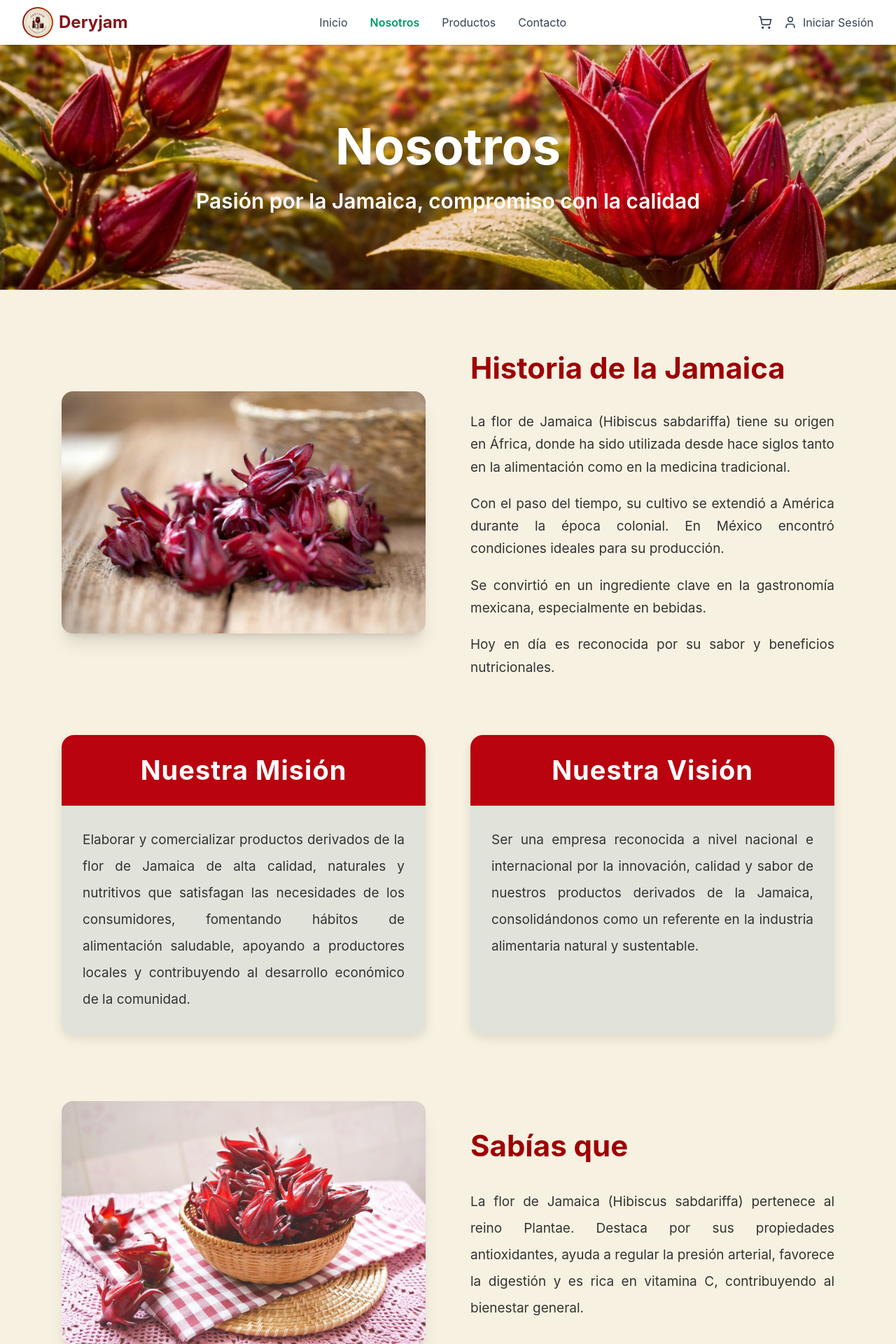
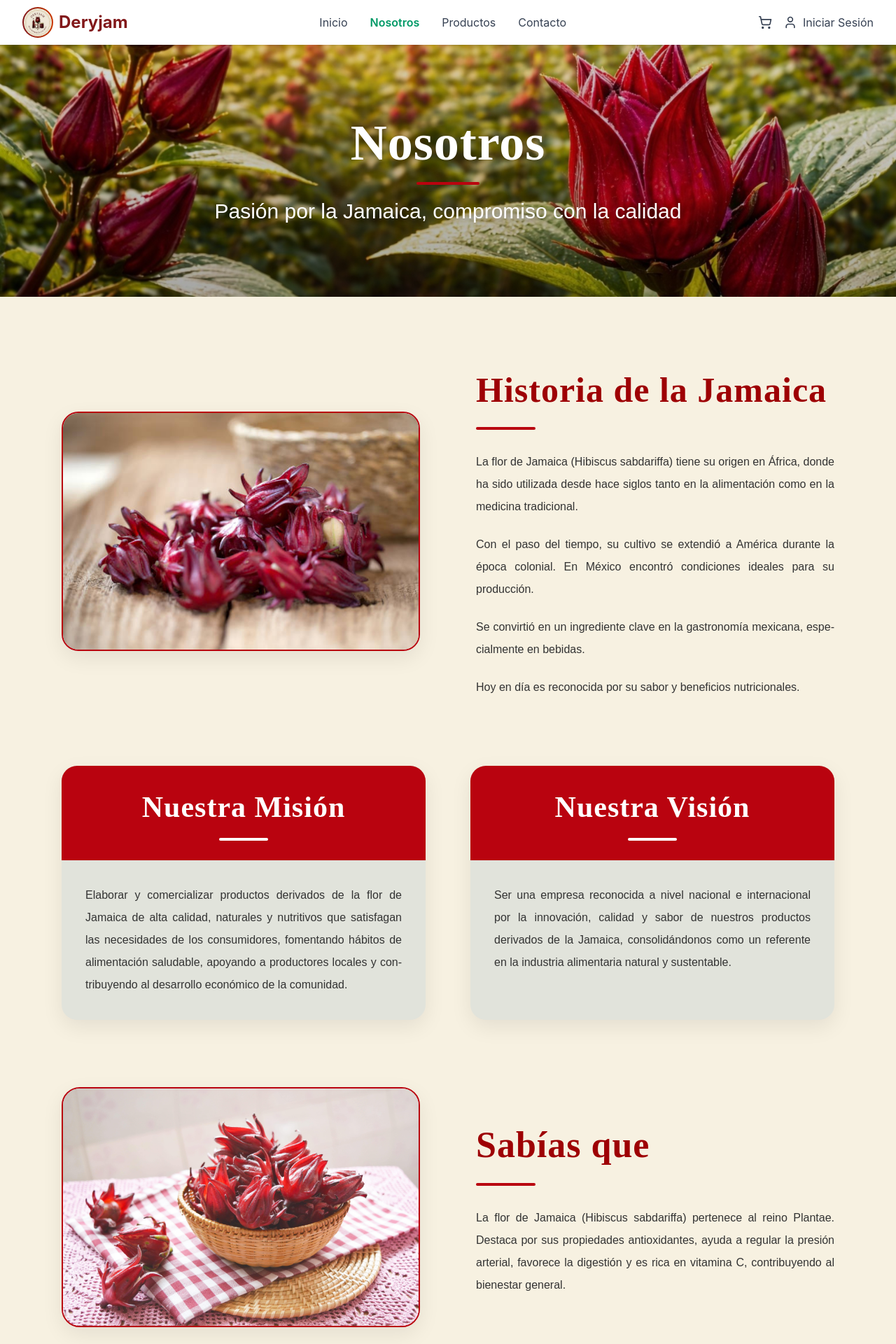
Before and after one commit to Artoria1843/Derij, a React (Vite) app in the folder DeryJam-main/: page /nosotros in a window 1280 px wide. Shown: the top 1920 px of the page at 70% size. Built offline with nearby package versions, Linux system fonts and the light colour scheme.

Commit message:
Cambios letra e imagen

```diff
--- a/DeryJam-main/src/app/pages/About.tsx
+++ b/DeryJam-main/src/app/pages/About.tsx
@@ -1,18 +1,16 @@
-import { Target, Sparkles, Leaf } from "lucide-react";
+import { Leaf } from "lucide-react";
 import { ImageWithFallback } from "../components/figma/ImageWithFallback";
 
 export function About() {
 
   const values = [
     {
-      icon: Target,
       title: "Nuestra Misión",
       description:
         "Elaborar y comercializar productos derivados de la flor de Jamaica de alta calidad, naturales y nutritivos que satisfagan las necesidades de los consumidores, fomentando hábitos de alimentación saludable, apoyando a productores locales y contribuyendo al desarrollo económico de la comunidad.",
     },
 
     {
-      icon: Sparkles,
       title: "Nuestra Visión",
       description:
         "Ser una empresa reconocida a nivel nacional e internacional por la innovación, calidad y sabor de nuestros productos derivados de la Jamaica, consolidándonos como un referente en la industria alimentaria natural y sustentable.",
@@ -28,11 +26,16 @@ export function About() {
 
   return (
 
-    /* fondo de toda la pagina */
-    <div style={{ backgroundColor: "#F7F1E1", paddingBottom: "80px" }}>
+    <div
+      style={{
+        backgroundColor: "#F7F1E1",
+        paddingBottom: "80px",
+        fontFamily: "Poppins, sans-serif",
+      }}
+    >
 
-      {/* aqui va la imagen principal */}
-      <div className="relative w-full h-[250px] md:h-[350px] overflow-hidden mb-16">
+      {/* PORTADA */}
+      <div className="relative w-full h-[260px] md:h-[360px] overflow-hidden mb-24">
 
         <img
           src="/src/assets/JAMAICA.jpeg"
@@ -40,35 +43,68 @@ export function About() {
           className="w-full h-full object-cover"
         />
 
-        {/* color encima de la imagen */}
+        {/* capa oscura */}
         <div
           className="absolute inset-0"
-          style={{ backgroundColor: "rgba(158, 0, 5, 0.14)" }}
+          style={{
+            background:
+              "linear-gradient(to bottom, rgba(0,0,0,0.15), rgba(0,0,0,0.35))",
+          }}
         ></div>
 
         {/* texto principal */}
-        <div className="absolute inset-0 flex flex-col items-center justify-center text-white text-center px-4">
+        <div className="absolute inset-0 flex flex-col items-center justify-center text-center px-4 text-white">
 
-          {/* para que se vea mas grande el titulo */}
-          <h1 className="text-5xl md:text-7xl font-bold mb-6 drop-shadow-lg">
+          <h1
+            className="text-5xl md:text-7xl mb-5"
+            style={{
+              fontFamily: "Playfair Display, serif",
+              fontWeight: "700",
+              letterSpacing: "1px",
+              textShadow: "0 4px 18px rgba(0,0,0,0.35)",
+            }}
+          >
             Nosotros
           </h1>
 
-          <p className="text-xl md:text-3xl font-semibold">
+          {/* linea decorativa */}
+          <div
+            style={{
+              width: "90px",
+              height: "4px",
+              backgroundColor: "#B9030F",
+              borderRadius: "20px",
+              marginBottom: "20px",
+            }}
+          ></div>
+
+          <p
+            className="text-lg md:text-3xl"
+            style={{
+              fontWeight: "500",
+              textShadow: "0 2px 10px rgba(0,0,0,0.3)",
+            }}
+          >
             Pasión por la Jamaica, compromiso con la calidad
           </p>
 
         </div>
       </div>
 
-      {/* parte de la historia */}
-      <div className="max-w-6xl mx-auto my-20 px-6">
+      {/* HISTORIA */}
+      <div className="max-w-6xl mx-auto my-24 px-6">
 
-        {/* espacio entre las secciones */}
-        <div className="grid md:grid-cols-2 gap-16 items-center">
+        <div className="grid md:grid-cols-2 gap-20 items-center">
 
-          {/* imagen de historia */}
-          <div className="rounded-2xl overflow-hidden shadow-xl transition-all duration-500 hover:scale-105">
+          {/* imagen */}
+          <div
+            className="overflow-hidden transition-all duration-500 hover:scale-105 hover:-translate-y-2"
+            style={{
+              borderRadius: "24px",
+              border: "2px solid #B9030F",
+              boxShadow: "0 10px 30px rgba(0,0,0,0.08)",
+            }}
+          >
 
             <ImageWithFallback
               src="/src/assets/BANNER.jpg"
@@ -78,26 +114,40 @@ export function About() {
 
           </div>
 
-          {/* texto de historia */}
+          {/* texto */}
           <div>
 
             <h2
               style={{
                 color: "#9E0004",
-                fontWeight: "bold",
-                fontSize: "42px",
-                marginBottom: "30px",
+                fontFamily: "Playfair Display, serif",
+                fontWeight: "700",
+                fontSize: "50px",
+                marginBottom: "15px",
+                letterSpacing: "1px",
               }}
             >
               Historia de la Jamaica
             </h2>
 
+            {/* linea roja */}
+            <div
+              style={{
+                width: "85px",
+                height: "4px",
+                backgroundColor: "#B9030F",
+                borderRadius: "20px",
+                marginBottom: "30px",
+              }}
+            ></div>
+
             <p
               style={{
-                marginBottom: "20px",
-                lineHeight: "1.7",
+                marginBottom: "22px",
+                lineHeight: "2",
                 textAlign: "justify",
-                fontSize: "19px",
+                hyphens: "auto",
+                fontSize: "16px",
                 color: "#333",
               }}
             >
@@ -108,10 +158,11 @@ export function About() {
 
             <p
               style={{
-                marginBottom: "20px",
-                lineHeight: "1.7",
+                marginBottom: "22px",
+                lineHeight: "2",
                 textAlign: "justify",
-                fontSize: "19px",
+                hyphens: "auto",
+                fontSize: "16px",
                 color: "#333",
               }}
             >
@@ -122,10 +173,11 @@ export function About() {
 
             <p
               style={{
-                marginBottom: "20px",
-                lineHeight: "1.7",
+                marginBottom: "22px",
+                lineHeight: "2",
                 textAlign: "justify",
-                fontSize: "19px",
+                hyphens: "auto",
+                fontSize: "16px",
                 color: "#333",
               }}
             >
@@ -135,9 +187,10 @@ export function About() {
 
             <p
               style={{
-                lineHeight: "1.7",
+                lineHeight: "2",
                 textAlign: "justify",
-                fontSize: "19px",
+                hyphens: "auto",
+                fontSize: "16px",
                 color: "#333",
               }}
             >
@@ -148,57 +201,76 @@ export function About() {
         </div>
       </div>
 
-      {/* cuadros de mision y vision */}
-      <div className="grid md:grid-cols-2 gap-16 max-w-6xl mx-auto my-20 px-6">
+      {/* MISION Y VISION */}
+      <div className="grid md:grid-cols-2 gap-16 max-w-6xl mx-auto my-24 px-6">
 
         {values.slice(0, 2).map((value, index) => (
 
           <div
             key={index}
-
-            /* efecto cuando pasas el mouse */
             className="transition-all duration-500 hover:scale-105"
 
             style={{
               backgroundColor: "#E1E3DB",
-              borderRadius: "18px",
+              borderRadius: "22px",
               overflow: "hidden",
-              boxShadow: "0 6px 15px rgba(0,0,0,0.1)",
+              boxShadow: "0 10px 30px rgba(0,0,0,0.08)",
             }}
 
             onMouseEnter={(e) => {
               e.currentTarget.style.boxShadow =
-                "0 0 35px rgba(255,0,0,0.9)";
+                "0 0 35px rgba(255,0,0,0.8)";
             }}
 
             onMouseLeave={(e) => {
               e.currentTarget.style.boxShadow =
-                "0 6px 15px rgba(0,0,0,0.1)";
+                "0 10px 30px rgba(0,0,0,0.08)";
             }}
           >
 
-            {/* titulo de los cuadros */}
+            {/* encabezado */}
             <div
               style={{
                 backgroundColor: "#B9030F",
                 color: "white",
-                padding: "22px",
+                padding: "28px",
                 textAlign: "center",
-                fontWeight: "bold",
-                fontSize: "38px",
-                letterSpacing: "1px",
               }}
             >
-              {value.title}
+
+              <h2
+                style={{
+                  fontFamily: "Playfair Display, serif",
+                  fontWeight: "700",
+                  fontSize: "42px",
+                  letterSpacing: "1px",
+                  marginBottom: "12px",
+                }}
+              >
+                {value.title}
+              </h2>
+
+              {/* linea blanca */}
+              <div
+                style={{
+                  width: "70px",
+                  height: "4px",
+                  backgroundColor: "white",
+                  borderRadius: "20px",
+                  margin: "0 auto",
+                }}
+              ></div>
+
             </div>
 
-            {/* contenido de los cuadros */}
+            {/* contenido */}
             <p
               style={{
-                padding: "30px",
+                padding: "34px",
                 textAlign: "justify",
+                hyphens: "auto",
                 lineHeight: "2",
-                fontSize: "19px",
+                fontSize: "16px",
                 color: "#333",
               }}
             >
@@ -209,13 +281,20 @@ export function About() {
         ))}
       </div>
 
-      {/* parte de sabias que */}
+      {/* SABIAS QUE */}
       <div className="max-w-6xl mx-auto my-24 px-6">
 
-        <div className="grid md:grid-cols-2 gap-16 items-center">
+        <div className="grid md:grid-cols-2 gap-20 items-center">
 
-          {/* imagen de beneficios */}
-          <div className="rounded-2xl overflow-hidden shadow-xl transition-all duration-500 hover:scale-105">
+          {/* imagen */}
+          <div
+            className="overflow-hidden transition-all duration-500 hover:scale-105 hover:-translate-y-2"
+            style={{
+              borderRadius: "26px",
+              border: "2px solid #B9030F",
+              boxShadow: "0 10px 30px rgba(0,0,0,0.08)",
+            }}
+          >
 
             <ImageWithFallback
               src="/src/assets/BENEFICIOS.jpg"
@@ -225,25 +304,39 @@ export function About() {
 
           </div>
 
-          {/* texto de sabias que */}
+          {/* texto */}
           <div>
 
             <h2
               style={{
                 color: "#9E0004",
-                fontWeight: "bold",
-                fontSize: "42px",
-                marginBottom: "30px",
+                fontFamily: "Playfair Display, serif",
+                fontWeight: "700",
+                fontSize: "52px",
+                marginBottom: "15px",
+                letterSpacing: "1px",
               }}
             >
               {values[2].title}
             </h2>
 
+            {/* linea roja */}
+            <div
+              style={{
+                width: "85px",
+                height: "4px",
+                backgroundColor: "#B9030F",
+                borderRadius: "20px",
+                marginBottom: "30px",
+              }}
+            ></div>
+
             <p
               style={{
                 lineHeight: "2",
                 textAlign: "justify",
-                fontSize: "19px",
+                hyphens: "auto",
+                fontSize: "16px",
                 color: "#333",
               }}
             >
```
